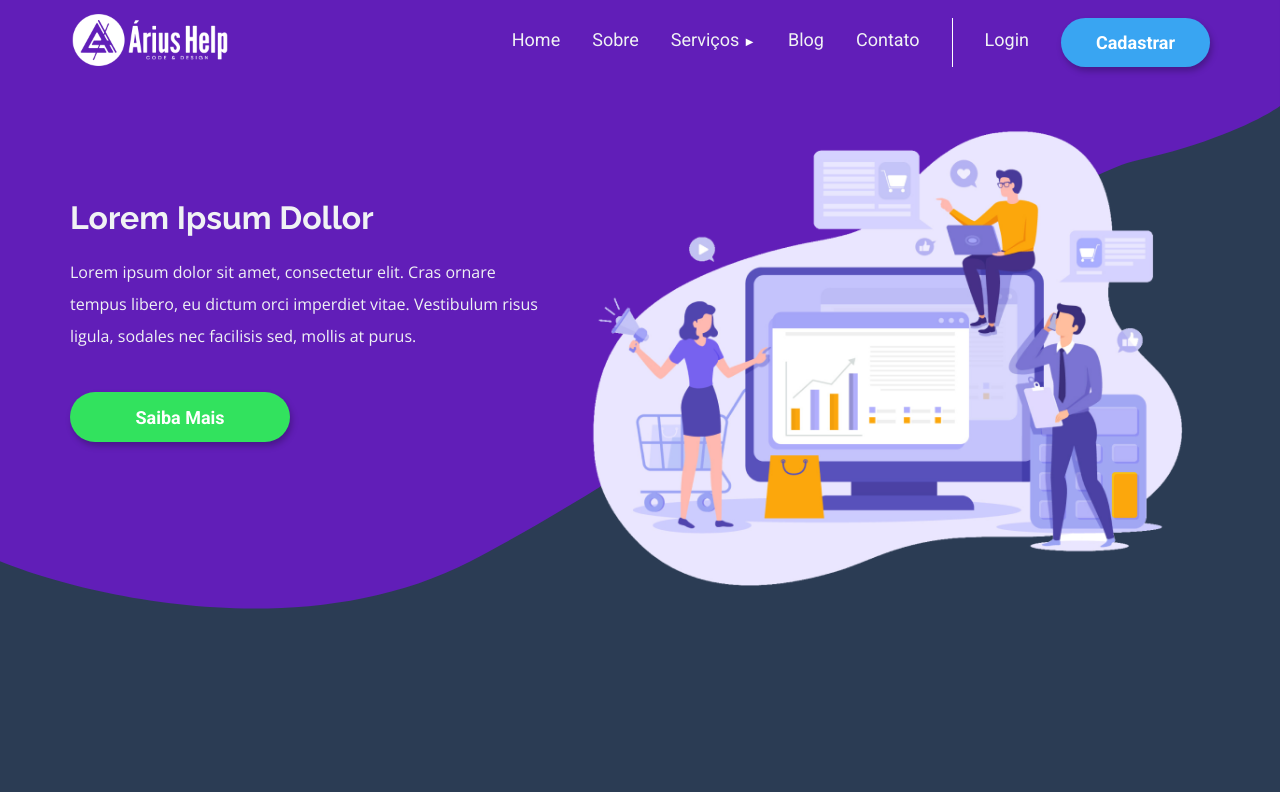
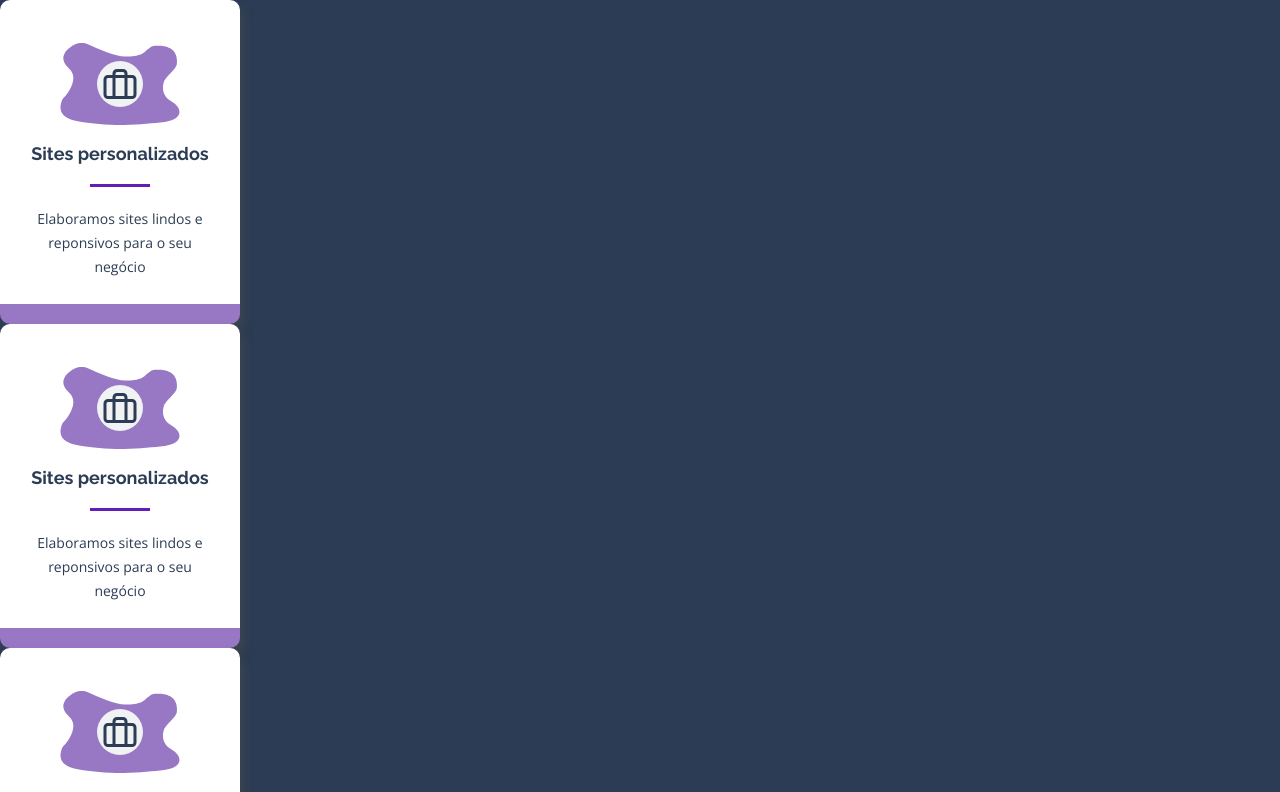
Before and after one commit to arius-help-dev/ariushelp-website, a React (Create React App) app in the folder web/: page / in a window 1280 px wide. Shown: the top 792 px of the page. Built offline with nearby package versions, Linux system fonts and the light colour scheme.

Commit message:
Adicionando component service card

```diff
--- /dev/null
+++ b/web/src/components/ServiceCard/index.js
@@ -0,0 +1,20 @@
+import React from "react";
+import "./styles.css";
+
+const ServiceCard = (props) => {
+  return(
+    <div className="service-card">
+      <div className="card-header">
+        <figure>
+          <img src={props.url} alt="Pasta de trabalho" />
+        </figure>
+      </div>
+      <div className="card-body">
+        <h1>{props.title}</h1>
+        <p>{props.text}</p>
+      </div>
+    </div>
+  );
+}
+
+export default ServiceCard;
--- /dev/null
+++ b/web/src/components/ServiceCard/styles.css
@@ -0,0 +1,70 @@
+.service-card {
+  width: 240px;
+  height: 324px;
+  background: #FFFFFF;
+  box-shadow: 4px 8px 10px rgba(77, 77, 77, 0.5);
+  border-radius: 10px;
+  border-bottom: solid 20px;
+  border-color: var(--light-purple);
+  padding: 25px;
+
+  display: flex;
+  flex-direction: column;
+}
+
+.service-card .card-header {
+  margin: auto;
+  background-image: url("../../assets//service-card-background.svg");
+  width: 120px;
+  height: 82px;
+
+  display: flex;
+  flex-direction: column;
+  justify-content: center;
+  align-items: center;
+}
+
+.service-card .card-header figure {
+  height: 46px;
+  width: 46px;
+  border-radius: 50%;
+  background-color: var(--white);
+  padding: 6px;
+
+  display: flex;
+  flex-direction: column;
+  justify-content: center;
+  align-items: center;
+}
+
+.service-card .card-header img {
+  height: 36px;
+  width: 36px;
+}
+
+.service-card .card-body h1 {
+  font-family: "Raleway";
+  font-weight: bold;
+  font-size: 1.125rem;
+  text-align: center;
+  color: var(--dark);
+
+  display: flex;
+  flex-direction: column;
+}
+
+.service-card .card-body h1::after {
+  content: ' ';
+  width: 60px;
+  height: 3px;
+  background-color: var(--purple);
+  margin: 20px auto;
+}
+
+.service-card .card-body p {
+  font-family: "Open Sans";
+  font-size: 0.875rem;
+  line-height: 24px;
+  text-align: center;
+  color: var(--dark);
+}
--- a/web/src/pages/Home/index.js
+++ b/web/src/pages/Home/index.js
@@ -3,14 +3,43 @@ import { Link } from "react-router-dom";
 import "./styles.css";
 
 import Navbar from "../../components/Navbar/index.js";
+import ServiceCard from "../../components/ServiceCard/index.js";
+
 import mainBusiness from "../../assets/home-business.png";
 
+import briefCase from "../../assets/briefcase.svg";
+
 const Home = () => {
-  return(
+  return (
     <>
-      <Navbar />
 
-      <main>
+      <ServiceCard
+        title="Sites personalizados"
+        text="Elaboramos sites lindos e reponsivos para o seu negócio"
+        url={briefCase}
+      />
+
+      <ServiceCard
+        title="Sites personalizados"
+        text="Elaboramos sites lindos e reponsivos para o seu negócio"
+        url={briefCase}
+      />
+
+      <ServiceCard
+        title="Sites personalizados"
+        text="Elaboramos sites lindos e reponsivos para o seu negócio"
+        url={briefCase}
+      />
+
+      <ServiceCard
+        title="Sites personalizados"
+        text="Elaboramos sites lindos e reponsivos para o seu negócio"
+        url={briefCase}
+      />
+
+      {/* <Navbar /> */}
+
+      {/* <main>
         <div className="row">
           <div className="first-column">
             <h1>Lorem Ipsum Dollor</h1>
@@ -21,8 +50,7 @@ const Home = () => {
             <img src={mainBusiness} alt="e-commerce" />
           </div>
         </div>
-      </main>
-
+      </main> */}
     </>
   );
 };
```
Also changed, not shown: web/src/assets/briefcase.svg (added), web/src/assets/service-card-background.svg (added).
